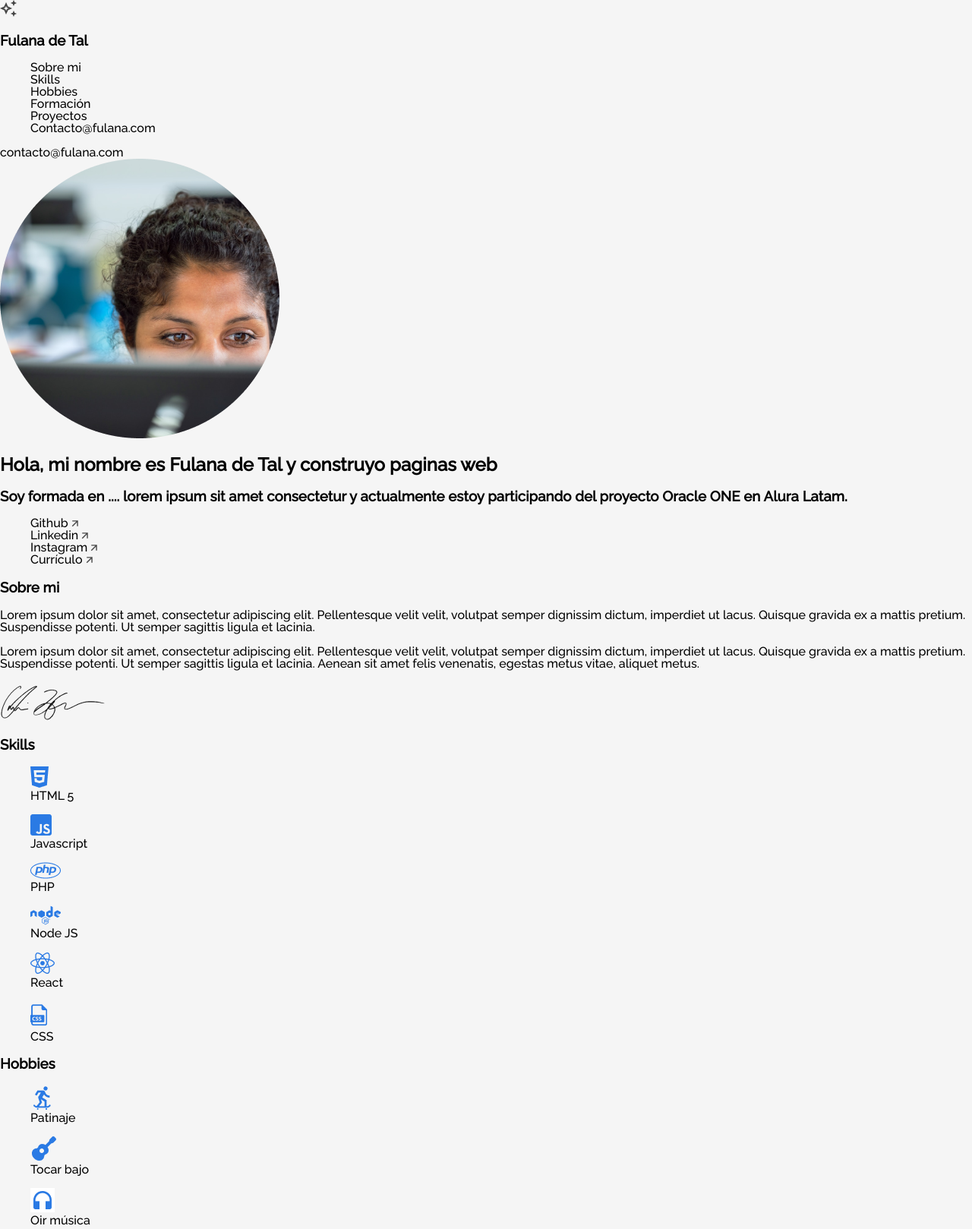
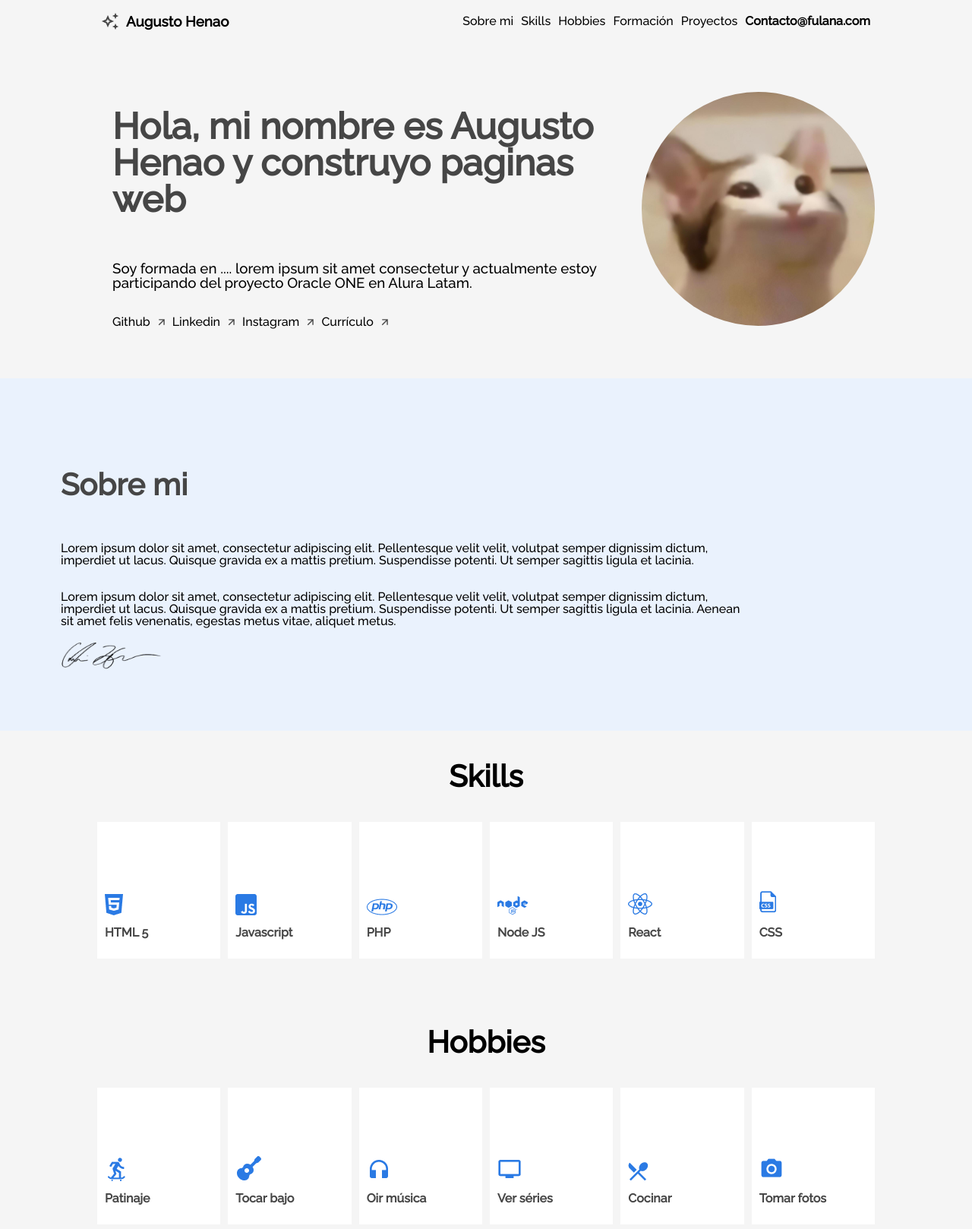
Before and after one commit to Moo0nchild/Challenge-Portafolio, a plain HTML site: page index.html in a window 1280 px wide. Shown: the top 1618 px of the page at 76% size. Drawn offline with Linux system fonts and the light colour scheme.

Commit message:
60% terminado

```diff
--- a/index.html
+++ b/index.html
@@ -18,7 +18,7 @@
     <section class="menu">
         <header class="menu__header">
             <img src="assets\vector.png">
-            <h3 class="menu__title">Fulana de Tal</h3>
+            <h3 class="menu__title">Augusto Henao</h3>
         </header>
         <nav>
             <ul class="menu__list">
@@ -27,18 +27,18 @@
                 <li class="menu__list__item"><a href="#hobbies">Hobbies</a></li>
                 <li class="menu__list__item"><a href="#formacion">Formación</a></li>
                 <li class="menu__list__item"><a href="#xp">Proyectos</a></li>
-                <li class="menu__list__item"><a href="#contacto">Contacto@fulana.com</a></li>
+                <li class="menu__list__item" style="font-weight: bold;"><a href="#contacto">Contacto@fulana.com</a></li>
             </ul>
-            <li class="menu__list__item__contato"><a href="#contacto">contacto@fulana.com</a></li>
+            <!-- <li class="menu__list__item__contato"><a href="#contacto">contacto@fulana.com</a></li> -->
         </nav>
     </section>
 
     <!-- Sección del Header/Title/Hero -->
     <section class="title">
         <div class="title__div">
-            <img class="title__profile" src="assets\profile.png">
+
             <div class="title__container">
-                <h2 class="title__bio">Hola, mi nombre es Fulana de Tal y construyo paginas web</h2>
+                <h2 class="title__bio">Hola, mi nombre es Augusto Henao y construyo paginas web</h2>
                 <h3 class="title__subsection">Soy formada en .... lorem ipsum sit amet consectetur y actualmente estoy participando del proyecto Oracle ONE en Alura Latam.</h3>
                 <ul class="title__network">
                      <!-- Pon los enlaces de tus redes sociales favoritas -->
@@ -48,6 +48,7 @@
                     <li class="title__network__item"><a href="">Currículo <img src="assets\arrow.png"></a></li>
                 </ul>
             </div>
+            <img class="title__profile" src="assets/twitter-card.jpg">
         </div>
     </section>
 
--- a/style.css
+++ b/style.css
@@ -42,20 +42,254 @@ https://en.bem.info/methodology/quick-start/*/
 /*Sección Menu*/
 
 section.menu{
+    display: flex;
+    justify-content: space-around;
+    align-items: center;
+    flex-direction: row;
+    width: 100%;
+}
 
+header {
+    display: flex;
+    justify-content: center;
+    align-items: center;
+    flex-direction: row;
+    gap: 10px;
+}
+
+.menu__list {
+    display: flex;
+    justify-content: space-between;
+    gap: 10px;
+    align-items: center;
+    flex-direction: row;
 }
 
 /*Sección Title*/
 
 section.title{
+    display: flex;
+    justify-content: space-around;
+    align-items: center;
+    margin-bottom: 30px;
+}
 
+.title__div {
+    display: flex;
+    justify-content: space-between;
+    align-items: center;
+    flex-direction: row;
+    /* padding: 20px; */
+    padding: 2% 10% 0 10%;
+    width: 100%;
+}
+
+.title__container {
+    display: flex;
+    justify-content: space-between;
+    flex-direction: column;
+    padding: 20px;
+}
+
+.title__bio {
+    font-size: 3rem;
+    color: #464646;
+}
+
+.title__subsection {
+    font-weight: 200;
+}
+
+.title__container ul li {
+    display: flex;
+    justify-content: space-around;
+    align-items: center;
+}
+
+.title__network {
+    display: flex;
+    justify-content: space-between;
+    align-items: center;
+    flex-direction: row;
+    gap: 10px;
+    width: 50%;
+    padding: 0;
+}
+
+.title__network__item a {
+    display: flex;
+    align-items: center;
+    flex-direction: row;
+    padding-left: 0;
+    gap: 10px;
+}
+
+.title__profile {
+    width: 30%;
+    border-radius: 100%;
 }
 
 /*Sección About*/
 
 section.about{
+    background-color: #EAF2FD;
 
 }
+
+.about__container {
+    display: flex;
+    justify-content: space-around;
+    flex-direction: column;
+    padding: 80px;
+    width: 70%;
+}
+
+.about__title {
+    font-size: 2.5rem;
+    color: #464646;
+}
+
+.about__paragraph {
+    font-weight: 200;
+}
+
+.about__container img {
+    width: 15%;
+    height: 40px;
+}
+
+.skills {
+    display: flex;
+    justify-content: center;
+    align-items: center;
+    flex-direction: column;
+    width: 100%;
+}
+
+.skills__title {
+    font-size: 2.5rem;
+}
+
+.skills__line {
+    display: flex;
+    align-items: center;
+    justify-content: space-around;
+    flex-direction: row;
+    gap: 10px;
+    width: 80%;
+}
+
+.skills__box {
+    display: flex;
+    align-items: end;
+    background-color: #FFFFFF;
+    width: 200px;
+    height: 180px;
+    margin-bottom: 50px;
+}
+
+.skills__box ul {
+    display: flex;
+    flex-direction: column;
+    gap: 5px;
+    padding: 10px 0 0 10px;
+}
+
+.skills__box ul li{
+    display: flex;
+    align-items: flex-start;
+    justify-content: start;
+    margin-bottom: 10px;
+    font-weight: bold;
+    color: #464646;
+}
+
+
+.hobbies {
+    display: flex;
+    justify-content: center;
+    align-items: center;
+    flex-direction: column;
+    width: 100%;
+}
+
+.hobbies__title {
+    font-size: 2.5rem;
+}
+
+.hobbies__line {
+    display: flex;
+    align-items: center;
+    justify-content: space-around;
+    flex-direction: row;
+    gap: 10px;
+    width: 80%;
+}
+
+.hobbies__box {
+    display: flex;
+    align-items: end;
+    background-color: #FFFFFF;
+    width: 200px;
+    height: 180px;
+    margin-bottom: 50px;
+}
+
+.hobbies__box ul {
+    display: flex;
+    flex-direction: column;
+    gap: 5px;
+    padding: 10px 0 0 10px;
+}
+
+.hobbies__box ul li{
+    display: flex;
+    align-items: flex-start;
+    justify-content: start;
+    margin-bottom: 10px;
+    font-weight: bold;
+    color: #464646;
+}
+
+
+.academic {
+    background-color: #EAF2FD;
+    width: 100%;
+    display: flex;
+    justify-content: center;
+    align-items: center;
+    flex-direction: column;
+}
+
+.academic__title {
+    font-size: 2.5rem;
+}
+
+.academic__courses {
+    display: flex;
+    align-items: center;
+    justify-content: space-around;
+    flex-direction: row;
+    gap: 5px;
+    width: 80%;
+}
+
+.academic__courses__box {
+    display: flex;
+    align-items: center;
+    justify-content: center;
+}
+
+.academic__courses__item__img  {
+    display: flex;
+    justify-content: center;
+    align-items: center;
+    background-color: white;
+    width: 300px;
+    height: 250px;
+}
+
+
 
 /*Sección Hobbies*/
 
```
Also changed, not shown: assets/twitter-card.jpg (added).
